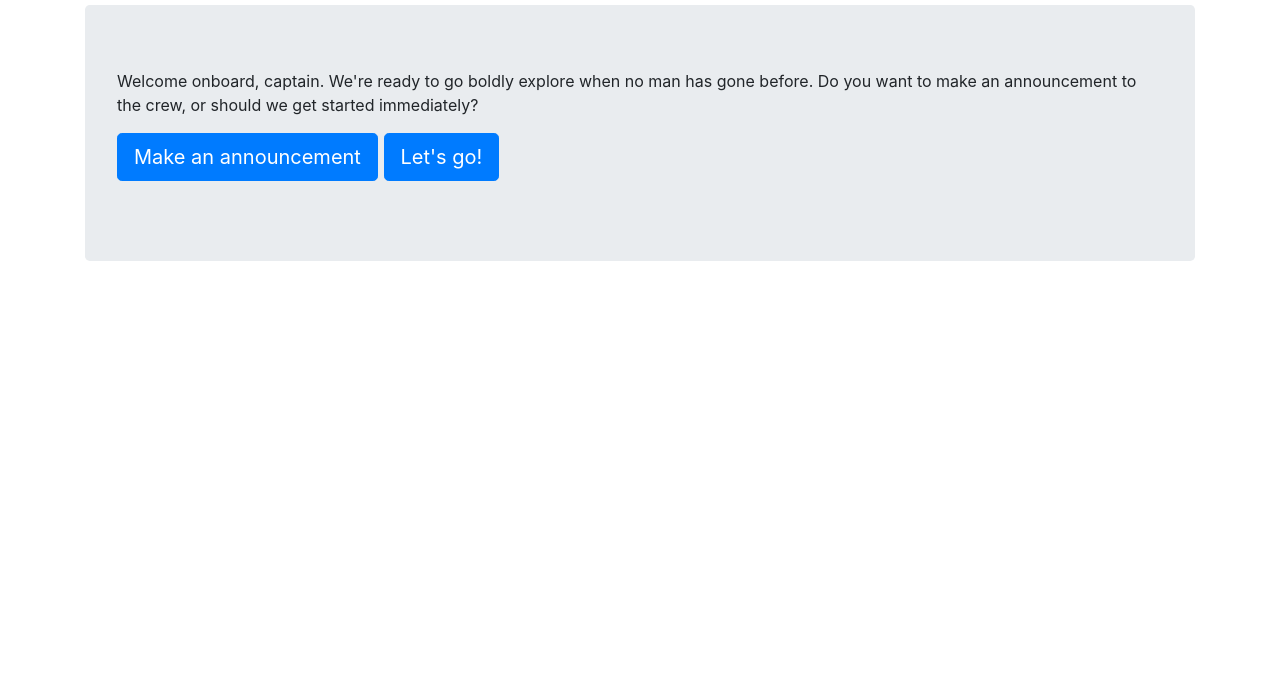
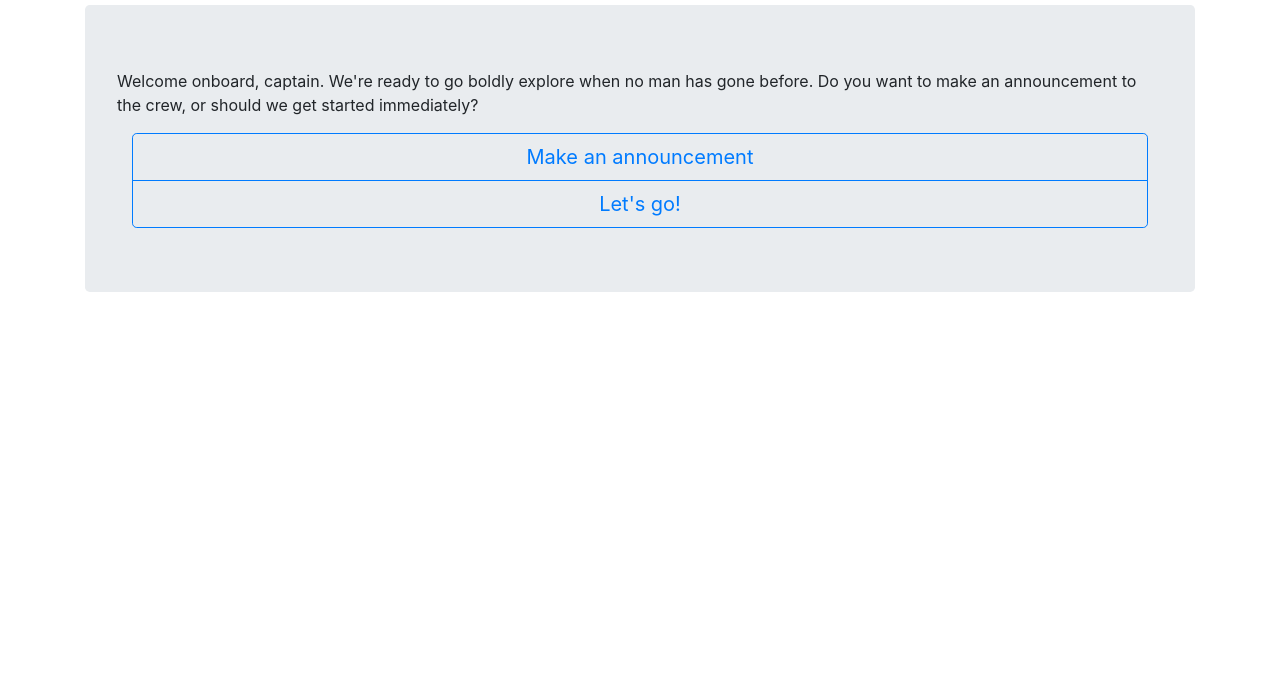
Before and after one commit to Neamar/storylines, a website: page frontend/index.html in a window 1280 px wide. Shown: the part 51-738 px from the top of the page. Drawn offline with nearby package versions, Linux system fonts and the light colour scheme.

Commit message:
Let there be style

```diff
--- a/frontend/index.html
+++ b/frontend/index.html
@@ -8,6 +8,15 @@
     <!-- Bootstrap CSS -->
     <link rel="stylesheet" href="https://maxcdn.bootstrapcdn.com/bootstrap/4.0.0/css/bootstrap.min.css" integrity="sha384-Gn5384xqQ1aoWXA+058RXPxPg6fy4IWvTNh0E263XmFcJlSAwiGgFAW/dAiS6JXm" crossorigin="anonymous">
 
+    <style>
+      blockquote {
+        padding-left: 25px;
+      }
+
+      .btn {
+        white-space: normal
+      }
+    </style>
     <title>Storylines</title>
   </head>
   <body>
--- a/frontend/storylines-web.js
+++ b/frontend/storylines-web.js
@@ -6,14 +6,14 @@ window.displayEvent = function displayEvent(description, actions, respondToEvent
   let eventHTML = `
 <div class="jumbotron">
   <p>${description}</p>
-  <p class="lead">
+  <div class="btn-group-vertical container">
 `;
 
   actions.forEach(a => {
-    eventHTML += `<a class="btn btn-primary btn-lg" href="#${a}" role="button">${a}</a> `;
+    eventHTML += `<a class="btn btn-primary btn-lg btn-block btn-outline-primary" href="#${a}" role="button">${a}</a> `;
   });
 
-  eventHTML += `</p>
+  eventHTML += `</div>
 </div>
 `;
 
```
